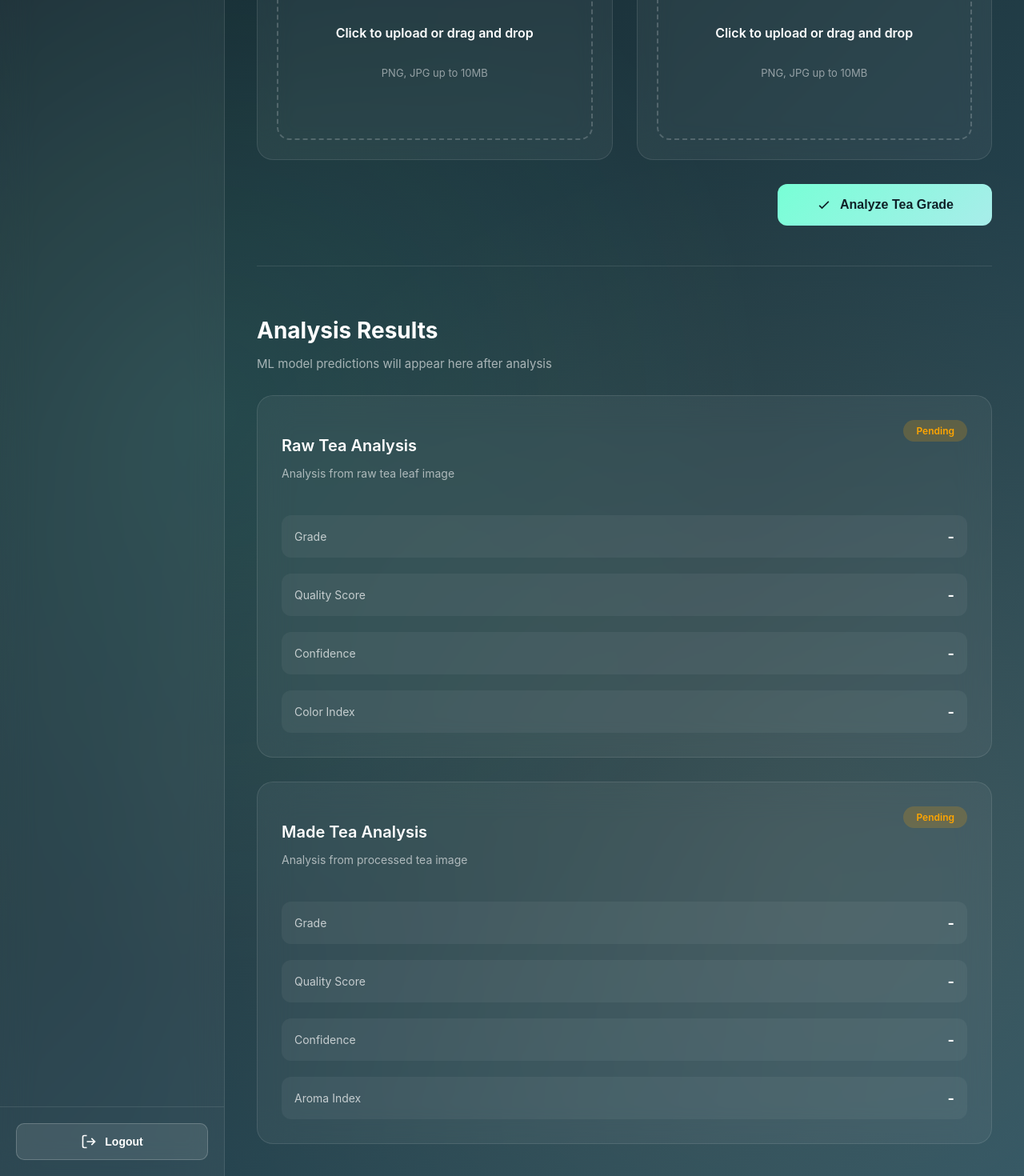
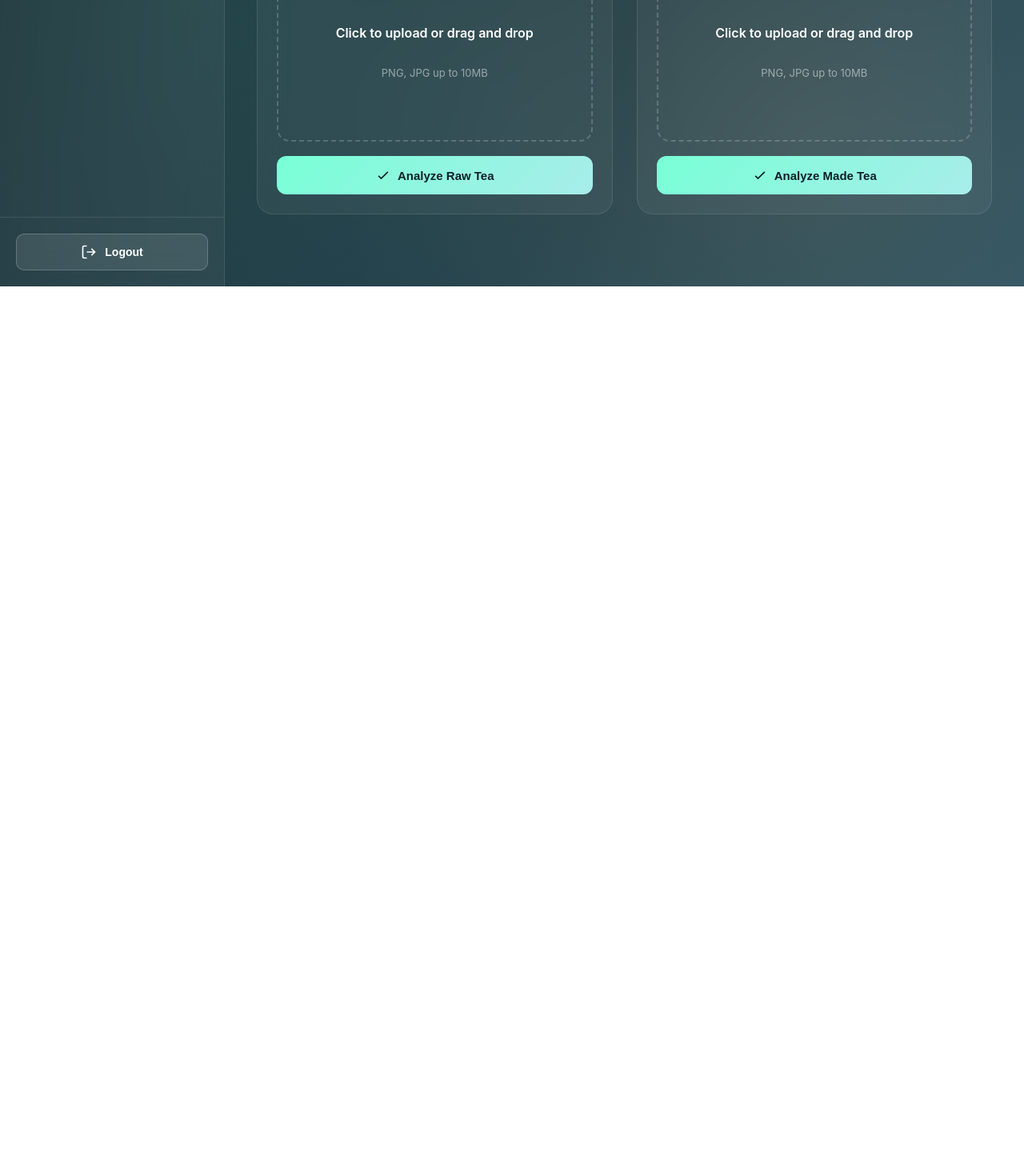
Before and after one commit to theshanind/ai-based-tea-grade-classifier, a React (Create React App) app: page /dashboard in a window 1280 px wide. Shown: the part 442-1912 px from the top of the page at 80% size. After the commit the page ends 800 px from the top, so only its background shows below. Built offline with nearby package versions, Linux system fonts and the light colour scheme.

Commit message:
dashboard changes

```diff
--- a/src/components/dashboard_page/dashboard_page.css
+++ b/src/components/dashboard_page/dashboard_page.css
@@ -159,6 +159,31 @@
      border: 1px solid rgba(255, 255, 255, 0.1);
      border-radius: 20px;
      padding: 24px;
+     display: flex;
+     flex-direction: column;
+ }
+
+ .dash-card-analyze-btn {
+     width: 100%;
+     padding: 14px;
+     background: linear-gradient(135deg, #78ffd6 0%, #a8edea 100%);
+     border: none;
+     border-radius: 12px;
+     color: #0f2027;
+     font-size: 15px;
+     font-weight: 700;
+     display: flex;
+     align-items: center;
+     justify-content: center;
+     gap: 8px;
+     cursor: pointer;
+     transition: all 0.3s ease;
+     margin-top: 20px;
+ }
+
+ .dash-card-analyze-btn:hover {
+     transform: translateY(-2px);
+     box-shadow: 0 10px 30px rgba(120, 255, 214, 0.4);
  }
 
  .dash-card-header {
--- a/src/components/dashboard_page/dashboard_page.jsx
+++ b/src/components/dashboard_page/dashboard_page.jsx
@@ -1,15 +1,14 @@
 import { useState } from 'react';
+import './dashboard_page.css';
 import { useNavigate } from 'react-router-dom';
-import './dashboard_page.css';
 
 const DashboardPage = () => {
-
-    const navigate = useNavigate();
     const [activeTab, setActiveTab] = useState('analyze');
     const [rawTeaImage, setRawTeaImage] = useState(null);
     const [madeTeaImage, setMadeTeaImage] = useState(null);
     const [teaGrade, setTeaGrade] = useState('');
 
+    const navigate = useNavigate();
     const handleLogout = () => {
         navigate('/');
     };
@@ -141,6 +140,13 @@ const DashboardPage = () => {
                                             </label>
                                         )}
                                     </div>
+
+                                    <button className="dash-card-analyze-btn" onClick={handleAnalyze}>
+                                        <svg viewBox="0 0 24 24" width="20" height="20">
+                                            <path d="M5 13l4 4L19 7" stroke="currentColor" strokeWidth="2" fill="none" />
+                                        </svg>
+                                        <span>Analyze Raw Tea</span>
+                                    </button>
                                 </div>
 
                                 <div className="dash-upload-card">
@@ -187,80 +193,13 @@ const DashboardPage = () => {
                                             </label>
                                         )}
                                     </div>
-                                </div>
-                            </div>
 
-                            <div className="dash-action-bar">
-                                <button className="dash-analyze-button" onClick={handleAnalyze}>
-                                    <svg viewBox="0 0 24 24" width="20" height="20">
-                                        <path d="M5 13l4 4L19 7" stroke="currentColor" strokeWidth="2" fill="none" />
-                                    </svg>
-                                    <span>Analyze Tea Grade</span>
-                                </button>
-                            </div>
-
-                            <div className="dash-results-section">
-                                <h2 className="dash-section-title">Analysis Results</h2>
-                                <p className="dash-section-subtitle">ML model predictions will appear here after analysis</p>
-
-                                <div className="dash-results-grid">
-                                    <div className="dash-result-card">
-                                        <div className="dash-result-header">
-                                            <div>
-                                                <h3>Raw Tea Analysis</h3>
-                                                <p>Analysis from raw tea leaf image</p>
-                                            </div>
-                                            <span className="dash-badge pending">Pending</span>
-                                        </div>
-
-                                        <div className="dash-result-body">
-                                            <div className="dash-metric">
-                                                <span className="dash-metric-label">Grade</span>
-                                                <span className="dash-metric-value">-</span>
-                                            </div>
-                                            <div className="dash-metric">
-                                                <span className="dash-metric-label">Quality Score</span>
-                                                <span className="dash-metric-value">-</span>
-                                            </div>
-                                            <div className="dash-metric">
-                                                <span className="dash-metric-label">Confidence</span>
-                                                <span className="dash-metric-value">-</span>
-                                            </div>
-                                            <div className="dash-metric">
-                                                <span className="dash-metric-label">Color Index</span>
-                                                <span className="dash-metric-value">-</span>
-                                            </div>
-                                        </div>
-                                    </div>
-
-                                    <div className="dash-result-card">
-                                        <div className="dash-result-header">
-                                            <div>
-                                                <h3>Made Tea Analysis</h3>
-                                                <p>Analysis from processed tea image</p>
-                                            </div>
-                                            <span className="dash-badge pending">Pending</span>
-                                        </div>
-
-                                        <div className="dash-result-body">
-                                            <div className="dash-metric">
-                                                <span className="dash-metric-label">Grade</span>
-                                                <span className="dash-metric-value">-</span>
-                                            </div>
-                                            <div className="dash-metric">
-                                                <span className="dash-metric-label">Quality Score</span>
-                                                <span className="dash-metric-value">-</span>
-                                            </div>
-                                            <div className="dash-metric">
-                                                <span className="dash-metric-label">Confidence</span>
-                                                <span className="dash-metric-value">-</span>
-                                            </div>
-                                            <div className="dash-metric">
-                                                <span className="dash-metric-label">Aroma Index</span>
-                                                <span className="dash-metric-value">-</span>
-                                            </div>
-                                        </div>
-                                    </div>
+                                    <button className="dash-card-analyze-btn" onClick={handleAnalyze}>
+                                        <svg viewBox="0 0 24 24" width="20" height="20">
+                                            <path d="M5 13l4 4L19 7" stroke="currentColor" strokeWidth="2" fill="none" />
+                                        </svg>
+                                        <span>Analyze Made Tea</span>
+                                    </button>
                                 </div>
                             </div>
                         </div>
```
